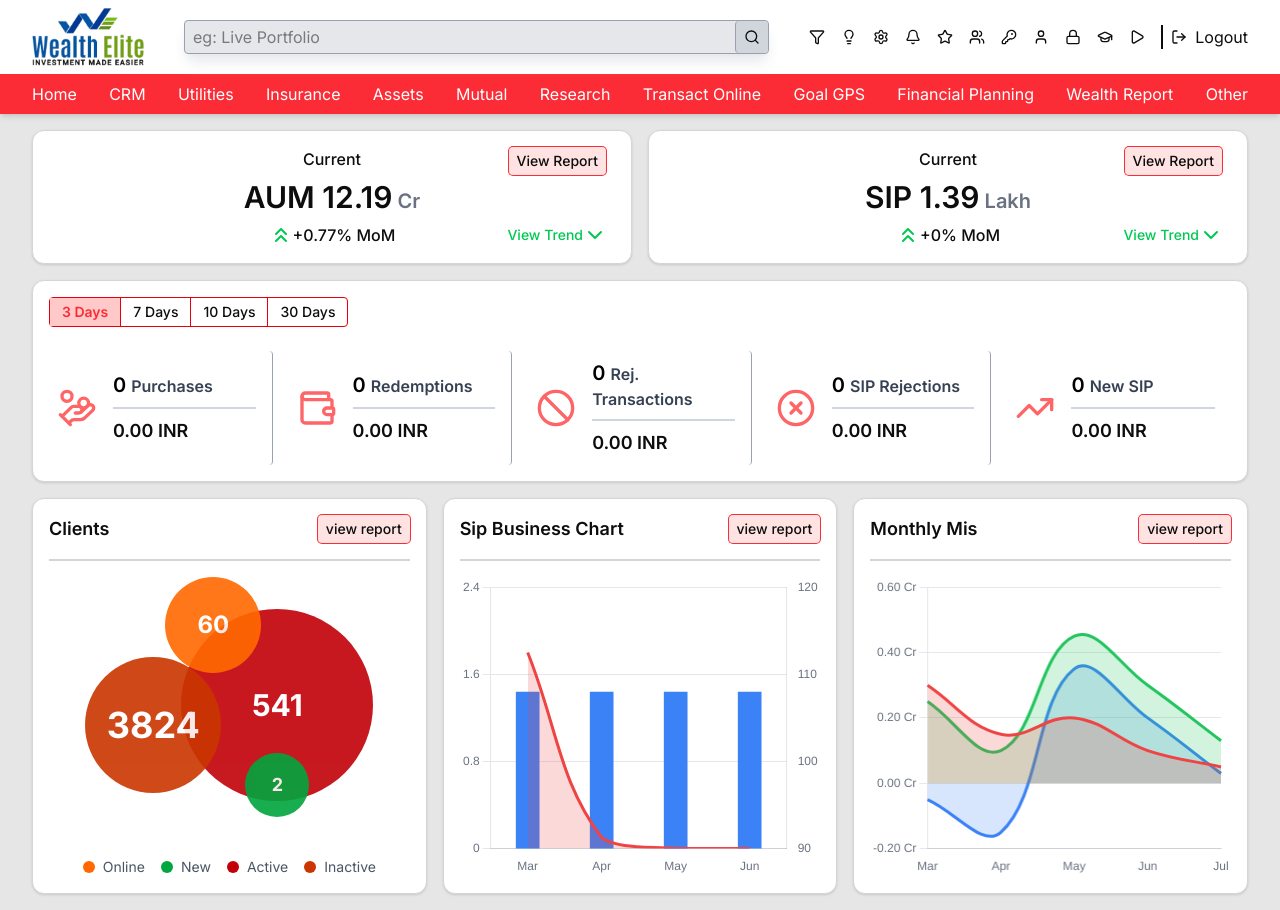
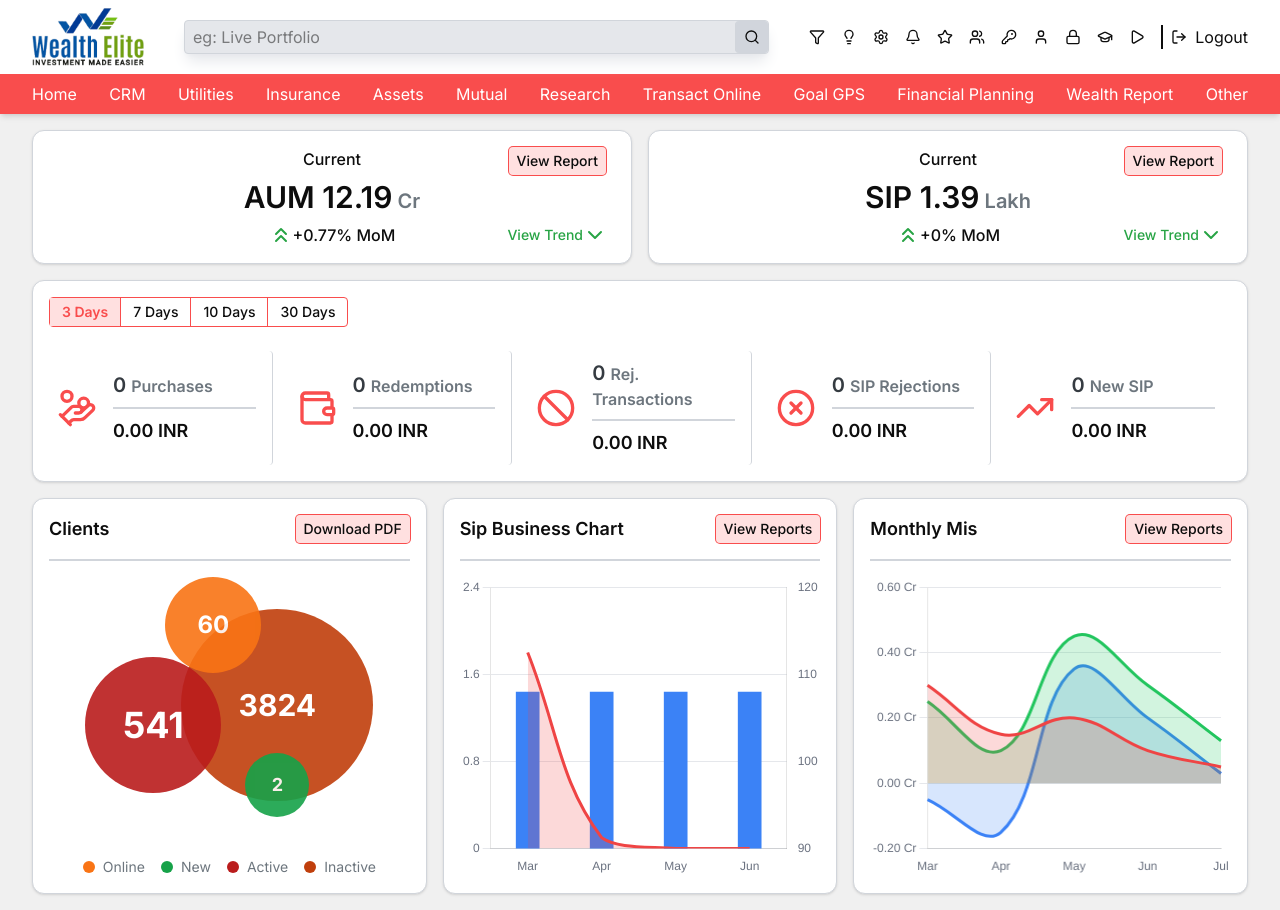
Before and after one commit to Shubham-567/Finance-Dashboard, a Next.js app: page / in a window 1280 px wide. Built offline with nearby package versions, Linux system fonts and the light colour scheme.

Commit message:
Add downloadPdf function and fix minor bugs

```diff
--- a/src/app/globals.css
+++ b/src/app/globals.css
@@ -3,24 +3,41 @@
 @import "tailwindcss";
 
 @layer base {
-  /* :root{
-    --background: 0 0% 100%;
-    --foreground: 222.2 84% 4.9%;
-  } */
-
   body {
-    background: hsl(0, 0%, 90%);
+    background: hsl(0, 0%, 94%);
     color: hsl(0, 0%, 5%);
     font-family: "Inter", sans-serif;
   }
 }
 
+@theme {
+  --color-background: hsl(210 17% 94%);
+  --color-card: hsl(0 0% 100%);
+
+  --color-txt-primary: hsl(210 10% 23%);
+  --color-txt-muted: hsl(208 7% 46%);
+
+  --color-primary: hsl(0 94% 64%);
+  --color-primary-hover: hsl(357, 100%, 45%);
+
+  --color-primary-light: hsl(0, 100%, 94%);
+  --color-primary-light-hover: hsl(0, 100%, 89%);
+
+  --color-primary-foreground: hsl(0 0% 100%);
+
+  --color-secondary: hsl(216, 100%, 58%);
+
+  --color-border: hsl(218, 12%, 84%);
+  --color-success: hsl(134 61% 40%);
+  --color-success-hover: hsl(142, 100%, 33%);
+}
+
 @layer components {
   .btn-outline {
-    @apply px-2 py-1 bg-red-100 hover:bg-red-200 outline-none rounded ring ring-red-500 text-sm font-medium focus:ring-2 cursor-pointer;
+    @apply px-2 py-1 bg-primary-light hover:bg-primary-light-hover outline-none rounded ring ring-primary text-sm font-medium focus:ring-2 cursor-pointer;
   }
 
   .card {
-    @apply bg-white rounded-xl shadow p-4 w-full border border-gray-300 hover:shadow-lg transition-all duration-300;
+    @apply bg-card rounded-xl shadow p-4 w-full border border-border hover:shadow-lg transition-all duration-300;
   }
 }
--- a/src/app/page.jsx
+++ b/src/app/page.jsx
@@ -9,7 +9,7 @@ export default function Home() {
   return (
     <>
       <Topbar />
-      <main className='p-4 md:px-8 space-y-4'>
+      <main id='pdf-content' className='p-4 md:px-8 space-y-4'>
         <MainCardSection />
         <StatSection />
         <GraphSection />
--- a/src/components/ChartCard.jsx
+++ b/src/components/ChartCard.jsx
@@ -1,14 +1,33 @@
-import React from "react";
+import { downloadPdf } from "@/utils/downloadPdf";
+import React, { useState } from "react";
 
 const ChartCard = ({ title, children }) => {
+  const [loading, setLoading] = useState(false);
+
+  const handleDownloadPdf = async () => {
+    if (title === "Clients") {
+      setLoading(true);
+      await downloadPdf("pdf-content", "finance-dashboard.pdf");
+      setLoading(false);
+    } else {
+      alert("view report");
+    }
+  };
+
   return (
     <div className='card'>
       <div className='flex items-center justify-between'>
         <h4 className='text-lg font-semibold'>{title}</h4>
-        <button className='btn-outline'>view report</button>
+        <button className='btn-outline' onClick={handleDownloadPdf}>
+          {loading
+            ? "Loading..."
+            : title.toLowerCase() === "clients"
+            ? "Download PDF"
+            : "View Reports"}
+        </button>
       </div>
 
-      <hr className='my-4 border border-gray-300' />
+      <hr className='my-4 border border-border' />
 
       {/* Chart */}
       <div className='flex-1'>{children}</div>
--- a/src/components/Charts/ClientsChart.jsx
+++ b/src/components/Charts/ClientsChart.jsx
@@ -3,10 +3,10 @@
 import React, { useEffect, useState } from "react";
 
 const colorMap = {
-  orange: "bg-orange-500",
-  green: "bg-green-600",
-  red: "bg-red-700",
-  darkred: "bg-orange-700",
+  orange: "hsl(25, 95%, 53%)",
+  green: "hsl(142, 76%, 36%)",
+  red: "hsl(0, 74%, 42%)",
+  darkred: "hsl(17, 88%, 40%)",
 };
 
 export const ClientsChart = () => {
@@ -29,29 +29,32 @@ export const ClientsChart = () => {
         {/* Active Circle */}
         {inactiveData && (
           <div
-            className={`absolute top-8 right-0 size-48 rounded-full flex items-center justify-center text-white text-3xl font-bold opacity-90 ${
-              colorMap[activeData.color]
-            }`}>
-            {activeData.value}
+            className='absolute top-8 right-0 size-48 rounded-full flex items-center justify-center text-white text-3xl font-bold opacity-90'
+            style={{
+              backgroundColor: colorMap[inactiveData.color],
+            }}>
+            {inactiveData.value}
           </div>
         )}
 
         {/* Inactive Circle */}
         {activeData && (
           <div
-            className={`absolute top-20 left-0 size-34 rounded-full flex items-center justify-center text-white text-4xl font-bold opacity-90 ${
-              colorMap[inactiveData.color]
-            }`}>
-            {inactiveData.value}
+            className='absolute top-20 left-0 size-34 rounded-full flex items-center justify-center text-white text-4xl font-bold opacity-90'
+            style={{
+              backgroundColor: colorMap[activeData.color],
+            }}>
+            {activeData.value}
           </div>
         )}
 
         {/* Online Circle */}
         {onlineData && (
           <div
-            className={`absolute top-0 left-20 size-24 rounded-full flex items-center justify-center text-white text-2xl font-bold opacity-90 ${
-              colorMap[onlineData.color]
-            }`}>
+            className='absolute top-0 left-20 size-24 rounded-full flex items-center justify-center text-white text-2xl font-bold opacity-90'
+            style={{
+              backgroundColor: colorMap[onlineData.color],
+            }}>
             {onlineData.value}
           </div>
         )}
@@ -59,9 +62,10 @@ export const ClientsChart = () => {
         {/* New Circle */}
         {newData && (
           <div
-            className={`absolute bottom-4 right-16 size-16 rounded-full flex items-center justify-center text-white text-lg font-bold opacity-90 ${
-              colorMap[newData.color]
-            }`}>
+            className='absolute bottom-4 right-16 size-16 rounded-full flex items-center justify-center text-white text-lg font-bold opacity-90'
+            style={{
+              backgroundColor: colorMap[newData.color],
+            }}>
             {newData.value}
           </div>
         )}
@@ -72,9 +76,12 @@ export const ClientsChart = () => {
         {data.map((item) => (
           <div
             key={item.label}
-            className='flex items-center gap-2 text-sm text-gray-600'>
+            className='flex items-center gap-2 text-sm text-txt-muted'>
             <span
-              className={`size-3 rounded-full ${colorMap[item.color]}`}></span>
+              className='size-3 rounded-full'
+              style={{
+                backgroundColor: colorMap[item.color],
+              }}></span>
             {item.label}
           </div>
         ))}
--- a/src/components/FilterBar.jsx
+++ b/src/components/FilterBar.jsx
@@ -4,14 +4,14 @@ const FilterBar = ({ selected, onSelect }) => {
   const filters = ["3 Days", "7 Days", "10 Days", "30 Days"];
 
   return (
-    <div className='inline-flex mb-6 border border-red-600 rounded divide-x  divide-red-600'>
+    <div className='inline-flex mb-6 border border-primary rounded divide-x  divide-primary'>
       {filters.map((f) => (
         <button
           key={f}
           onClick={() => onSelect(f)}
           className={`px-3 py-1 text-sm cursor-pointer ${
             selected === f
-              ? "bg-red-200 text-red-500 font-semibold"
+              ? "bg-primary-light text-primary font-semibold"
               : "font-medium"
           }`}>
           {f}
--- a/src/components/MainCard.jsx
+++ b/src/components/MainCard.jsx
@@ -11,10 +11,10 @@ const MainCard = ({ title, value, mom, trend }) => {
       <p className='font-medium'>Current</p>
       <h3 className='text-3xl font-semibold'>
         {title} {value.split(" ")[0]}
-        <span className='text-xl text-gray-500'> {value.split(" ")[1]}</span>
+        <span className='text-xl text-txt-muted'> {value.split(" ")[1]}</span>
       </h3>
       <p className='flex items-center font-medium'>
-        <span className={`${isUp ? "text-green-500" : "text-red-500"}`}>
+        <span className={`${isUp ? "text-success" : "text-primary"}`}>
           {isUp ? <ChevronsUp /> : <ChevronsDown />}
         </span>
         {mom} MoM
@@ -26,7 +26,7 @@ const MainCard = ({ title, value, mom, trend }) => {
           View Report
         </button>
         <button
-          className='text-sm text-green-500 font-medium flex items-center hover:text-green-600 outline-none focus:ring-1 px-2 cursor-pointer'
+          className='text-sm text-success font-medium flex items-center hover:text-success-hover outline-none focus:ring-1 px-2 cursor-pointer'
           onClick={() => alert("View Trend")}>
           View Trend
           <span>
--- a/src/components/StatCard.jsx
+++ b/src/components/StatCard.jsx
@@ -2,16 +2,16 @@ import React from "react";
 
 const StatCard = ({ icon, title, value, amount }) => {
   return (
-    <div className='flex items-center justify-start gap-4 w-full  max-lg:border border-gray-400 rounded p-2 max-lg:bg-red-50'>
+    <div className='flex items-center justify-start gap-4 w-full max-lg:border border-border rounded p-2 max-lg:bg-[#fef2f2]'>
       {icon}
 
       <div className='flex flex-col flex-1 pr-2 justify-center gap-2'>
-        <h3 className='text-base font-semibold text-gray-700'>
-          <span className='text-black text-xl'>{value} </span>
+        <h3 className='text-base font-semibold text-txt-muted'>
+          <span className='text-txt-primary text-xl'>{value} </span>
           {title}
         </h3>
 
-        <hr className='border border-gray-300' />
+        <hr className='border border-border' />
 
         <p className='font-semibold text-lg'>{amount}</p>
       </div>
--- a/src/components/Topbar.jsx
+++ b/src/components/Topbar.jsx
@@ -62,7 +62,7 @@ export default function Topbar() {
   return (
     <header className='w-full shadow-md'>
       {/* white navbar */}
-      <div className='bg-white py-2 px-4 md:px-8 flex items-center justify-between gap-4 md:gap-10'>
+      <div className='bg-card py-2 px-4 md:px-8 flex items-center justify-between gap-4 md:gap-10'>
         <Image
           src='/logo.png'
           width={80}
@@ -72,7 +72,7 @@ export default function Topbar() {
         />
 
         {/* search bar */}
-        <div className='flex flex-1 items-center bg-gray-200 border border-gray-400 rounded focus-within:ring-2 focus-within:ring-blue-500 shadow-lg shadow-gray-200'>
+        <div className='flex flex-1 items-center bg-[#e5e7eb] border border-border rounded focus-within:ring-2 focus-within:ring-secondary shadow-lg shadow-[#e5e7eb]'>
           <input
             type='text'
             name='search'
@@ -86,7 +86,7 @@ export default function Topbar() {
           />
 
           <button
-            className='bg-gray-300 border-l border-gray-400 px-2 py-2 rounded cursor-pointer'
+            className='bg-[#d1d5dc] border-l border-border px-2 py-2 rounded cursor-pointer'
             onClick={handleSearch}>
             <Search className='size-4' />
           </button>
@@ -97,7 +97,7 @@ export default function Topbar() {
           {navIcons.map((item) => (
             <li
               key={item.name}
-              className={`cursor-pointer hover:text-blue-500 flex items-center gap-2 ${
+              className={`cursor-pointer hover:text-secondary flex items-center gap-2 ${
                 item.name === "LogOut" ? "border-l-2 pl-2" : ""
               }`}
               onClick={() => alert(`You clicked ${item.name}.`)}>
@@ -120,13 +120,13 @@ export default function Topbar() {
 
       {/* Mobile Menu */}
       <div
-        className={`fixed top-0 right-0 h-full w-64 bg-red-500 text-white transform transition-transform duration-300 ease-in-out z-50 ${
+        className={`fixed top-0 right-0 overflow-y-scroll h-full w-64 bg-primary text-primary-foreground transform transition-transform duration-300 ease-in-out z-50 ${
           isOpen ? "translate-x-0" : "translate-x-full"
         } lg:hidden`}>
-        <div className='flex justify-between items-center p-4 border-b border-red-600'>
+        <div className='sticky top-0 flex justify-between items-center p-4 border-b bg-primary z-10 border-primary-hover'>
           <span className='text-lg font-bold'>Menu</span>
           <button onClick={() => setIsOpen(false)} aria-label='Close menu'>
-            <X className='size-6 cursor-pointer hover:bg-red-600 rounded-full' />
+            <X className='size-6 cursor-pointer hover:bg-primary-hover rounded-full' />
           </button>
         </div>
         <nav className='flex flex-col p-4 space-y-2'>
@@ -134,17 +134,17 @@ export default function Topbar() {
             <a
               key={item}
               href='#'
-              className='py-2 px-4 rounded hover:bg-red-600'
+              className='py-2 px-4 rounded hover:bg-primary-hover'
               onClick={() => setIsOpen(false)}>
               {item}
             </a>
           ))}
-          <hr className='my-2 border-red-400' />
+          <hr className='my-2 border-border' />
           <ul className='flex flex-col space-y-2'>
             {navIcons.map((item) => (
               <li
                 key={item.name}
-                className='flex items-center gap-2 py-2 px-4 rounded hover:bg-red-600 cursor-pointer'
+                className='flex items-center gap-2 py-2 px-4 rounded hover:bg-primary-hover cursor-pointer'
                 onClick={() => setIsOpen(false)}>
                 <item.icon className='size-5' />
                 <span>{item.name === "LogOut" ? "Logout" : item.name}</span>
@@ -155,7 +155,7 @@ export default function Topbar() {
       </div>
 
       {/* red navbar - hidden on smaller screens */}
-      <nav className='bg-red-500 text-white text-sm lg:text-base hidden lg:flex justify-between items-center gap-4 py-2 px-8'>
+      <nav className='bg-primary text-primary-foreground text-sm lg:text-base hidden lg:flex justify-between items-center gap-4 py-2 px-8'>
         {navItems.map((item) => (
           <a key={item} href='#' className='whitespace-nowrap hover:underline'>
             {item}
--- a/src/sections/StatSection.jsx
+++ b/src/sections/StatSection.jsx
@@ -31,33 +31,33 @@ const StatSection = () => {
       <FilterBar selected={selectedFilter} onSelect={setSelectedFilter} />
 
       {stats ? (
-        <div className='grid grid-cols-1 md:grid-cols-3 lg:grid-cols-5 gap-4 lg:divide-x divide-gray-400'>
+        <div className='grid grid-cols-1 md:grid-cols-3 lg:grid-cols-5 gap-4 lg:divide-x divide-border'>
           <StatCard
-            icon={<HandCoins className='size-10 text-red-400' />}
+            icon={<HandCoins className='size-10 text-primary' />}
             title='Purchases'
             value={stats.purchases.value}
             amount={stats.purchases.amount}
           />
           <StatCard
-            icon={<Wallet className='size-10 text-red-400' />}
+            icon={<Wallet className='size-10 text-primary' />}
             title='Redemptions'
             value={stats.redemptions.value}
             amount={stats.redemptions.amount}
           />
           <StatCard
-            icon={<Ban className='size-10 text-red-400' />}
+            icon={<Ban className='size-10 text-primary' />}
             title='Rej. Transactions'
             value={stats.rejectedTransactions.value}
             amount={stats.rejectedTransactions.amount}
           />
           <StatCard
-            icon={<XCircle className='size-10 text-red-400' />}
+            icon={<XCircle className='size-10 text-primary' />}
             title='SIP Rejections'
             value={stats.sipRejections.value}
             amount={stats.sipRejections.amount}
           />
           <StatCard
-            icon={<TrendingUp className='size-10 text-red-400' />}
+            icon={<TrendingUp className='size-10 text-primary' />}
             title='New SIP'
             value={stats.newSip.value}
             amount={stats.newSip.amount}
--- /dev/null
+++ b/src/utils/downloadPdf.js
@@ -0,0 +1,27 @@
+import jsPDF from "jspdf";
+import html2canvas from "html2canvas";
+
+export const downloadPdf = async (elementId, fileName = "download.pdf") => {
+  const input = document.getElementById(elementId);
+
+  if (!input) {
+    console.error(`Element with id "${elementId}" not found`);
+    return;
+  }
+
+  // Convert the element to canvas
+  const canvas = await html2canvas(input, { scale: 2 });
+  const imgData = canvas.toDataURL("image/png");
+
+  const pdf = new jsPDF("l", "mm", "a4");
+  const pdfWidth = pdf.internal.pageSize.getWidth();
+  const pdfHeight = (canvas.height * pdfWidth) / canvas.width;
+
+  let position = 0;
+
+  // Add image to PDF
+  pdf.addImage(imgData, "PNG", 0, position, pdfWidth, pdfHeight);
+
+  // Download the file
+  pdf.save(fileName);
+};
```
